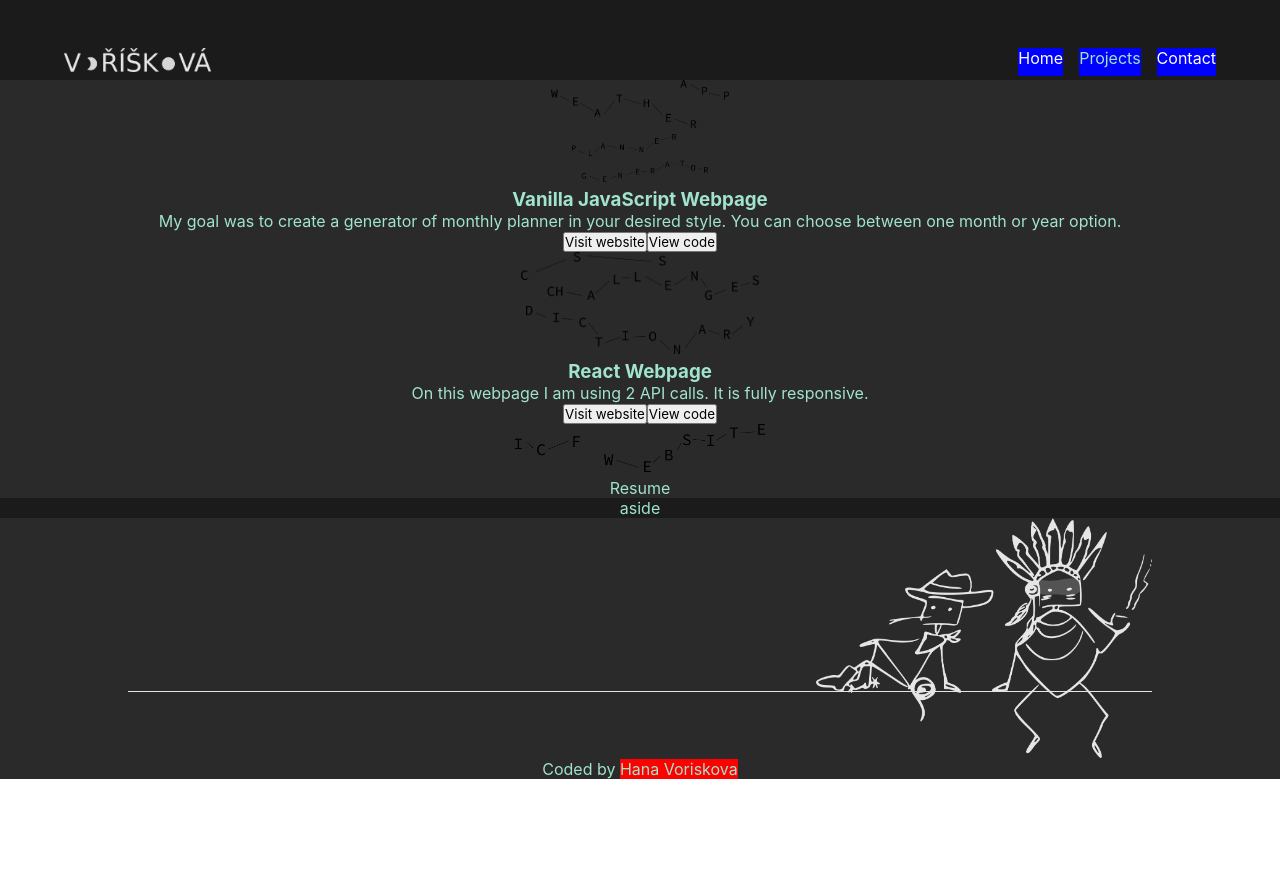
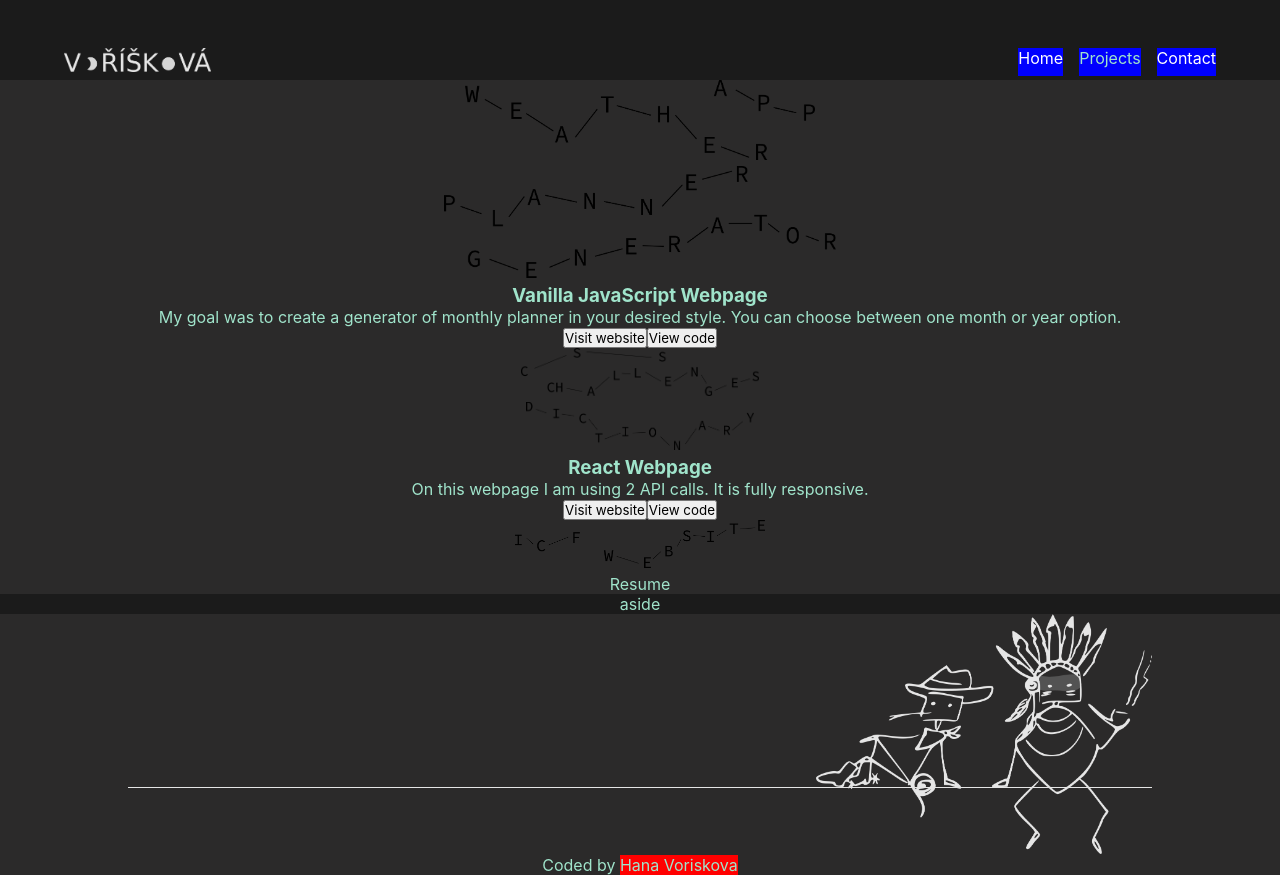
Before and after one commit to havoriskova/portfolio, a React (Create React App) app in the folder 01-portfolio/: page /projects in a window 1280 px wide. Before the commit the page ends 800 px from the top, so only its background shows below. Built offline with nearby package versions, Linux system fonts and the light colour scheme; the HTML template or start-up script is replaced by a standard one.

Commit message:
fixing the image font size
- in Inscape I am using 16px high lines to be sure how high is the heading (=how many lines are fitting), and in css I can then put the number of 16px lines into rems.

```diff
--- a/01-portfolio/src/components/projects/Planner.js
+++ b/01-portfolio/src/components/projects/Planner.js
@@ -1,4 +1,4 @@
-import headerPlanner from '../../img/headers/PLANNER_GENERATOR.png'
+import headerPlanner from '../../img/headers/PLANNER_GENERATOR_7_rem.png'
 
 
 const Planner = (props) => {
@@ -6,7 +6,7 @@ const Planner = (props) => {
     return(
         <div className="Planner container">
             <div className="col-1">
-                <h2 className='constellation_header'>
+                <h2 className='constellation_header_7'>
                         <img alt='header for planner generator' src={headerPlanner}/>
                 </h2> {/* link => img souhvezdi */}
                 <h3>Vanilla JavaScript Webpage</h3> {/* mensi font, ale UPPERCASE */}
--- a/01-portfolio/src/components/projects/Weather.js
+++ b/01-portfolio/src/components/projects/Weather.js
@@ -1,11 +1,11 @@
-import headerWeather from '../../img/headers/WEATHER_APP.png'
+import headerWeather from '../../img/headers/WEATHER_APP_5_rem.png'
 
 const Weather = (props) => {
 
 
     return(
         <div className="Weather container">
-            <h2 className='constellation_header'>
+            <h2 className='constellation_header_5'>
                 <img alt='header for weather' src={headerWeather}/>
             </h2> {/* link => img souhvezdi */}
         </div>
--- a/01-portfolio/src/index.css
+++ b/01-portfolio/src/index.css
@@ -22,3 +22,11 @@ code {
 .constellation_header img {
   height: 3rem;
 }
+
+.constellation_header_5 img {
+  height: calc(1rem * 5);
+}
+
+.constellation_header_7 img {
+  height: calc(1rem * 7);
+}
```
Also changed, not shown: 01-portfolio/src/img/headers/PLANNER_GENERATOR_7_rem.png (added), 01-portfolio/src/img/headers/WEATHER_APP_5_rem.png (added).
